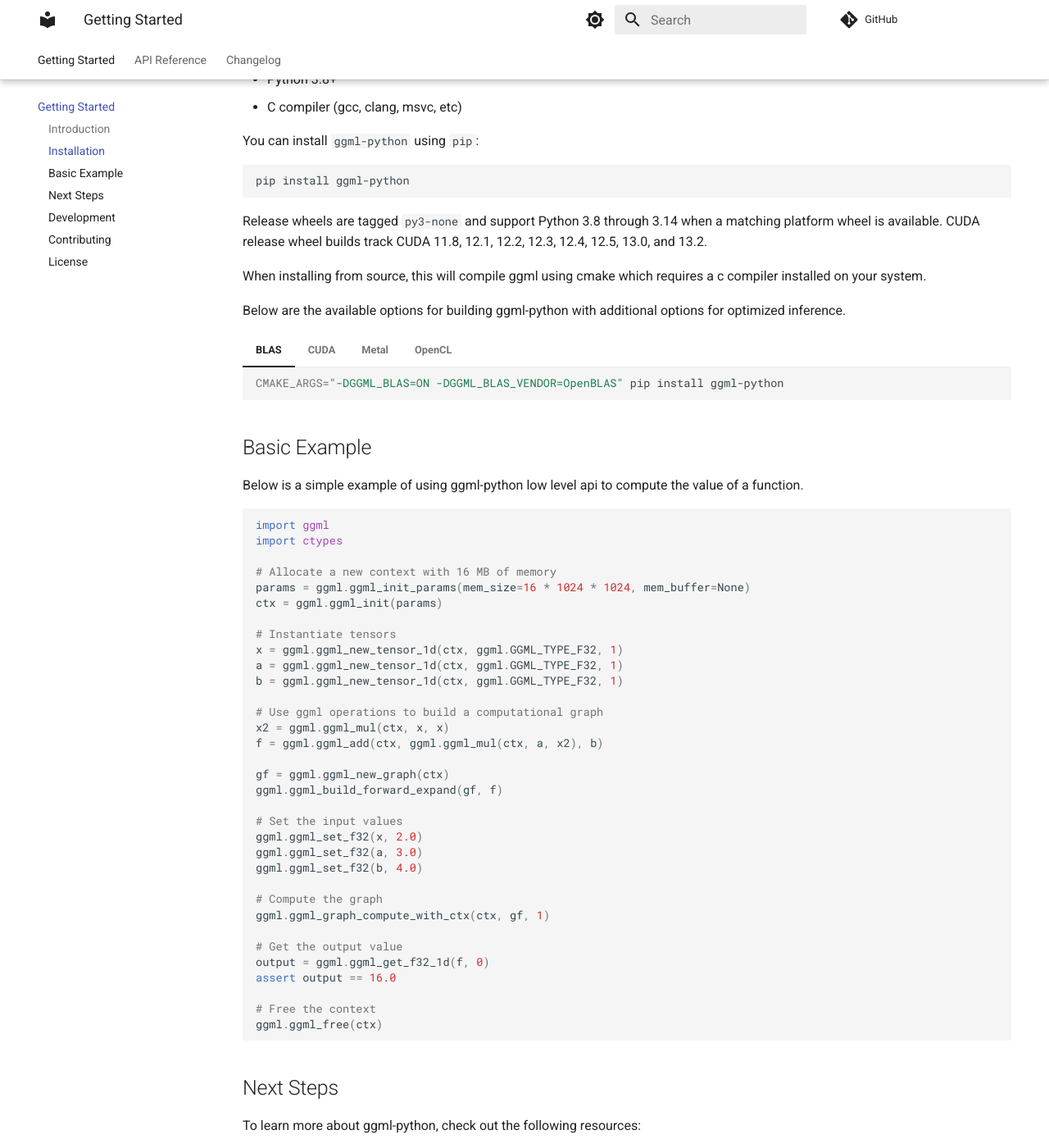
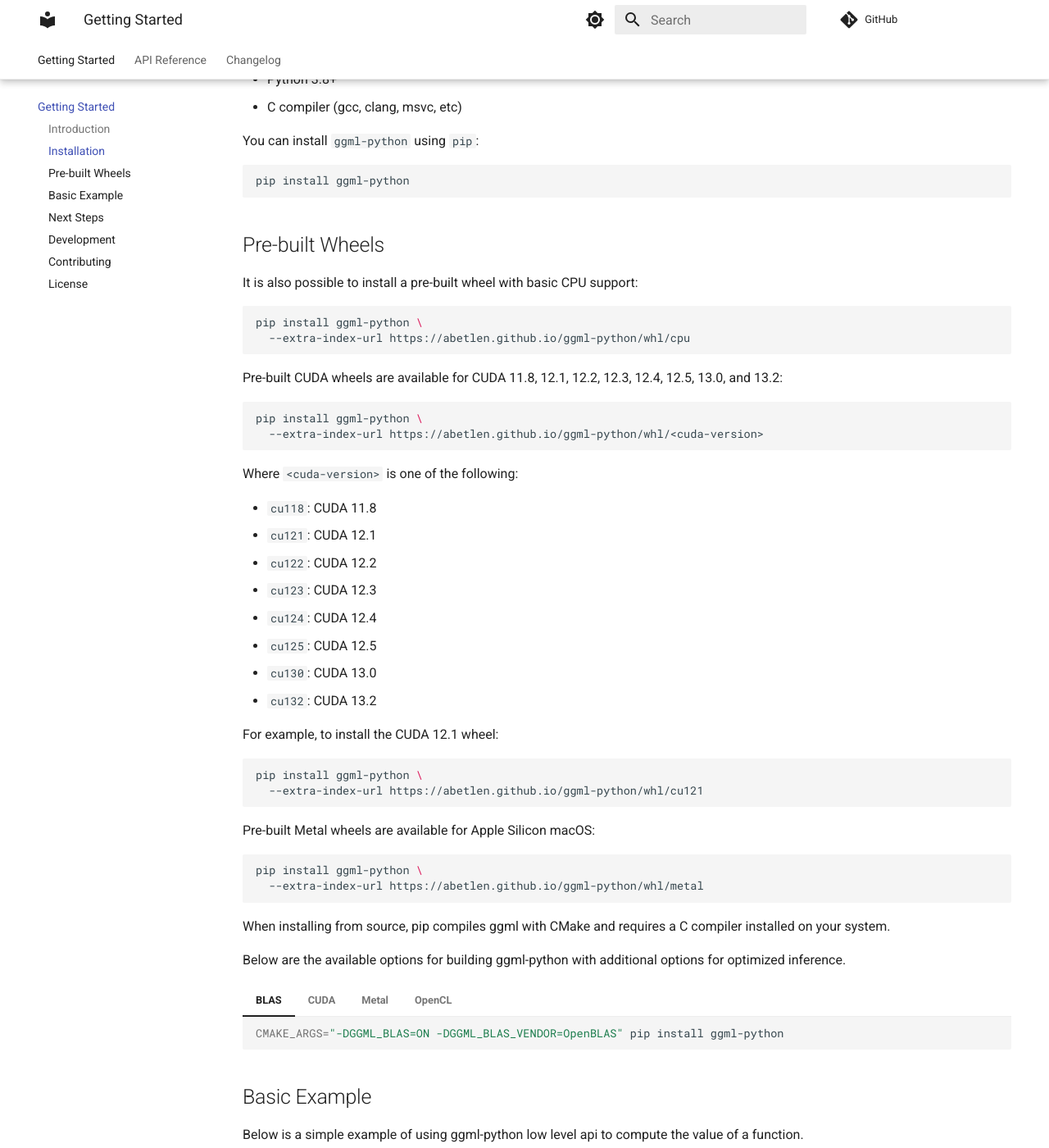
Before and after one commit to abetlen/ggml-python, an MkDocs documentation site: the page built from docs/index.md, in a window 1280 px wide and 1400 px high, scrolled down 589 px. Shown: the whole window at 82% size. Built offline with MkDocs 1.6.1 and Material for MkDocs 9.7.7, drawn with Linux system fonts in a browser that asks for light colours; comment, search, counter and statistics services are not loaded.

Commit message:
docs: list pre-built wheel indexes

````diff
--- a/docs/index.md
+++ b/docs/index.md
@@ -28,10 +28,48 @@
 pip install ggml-python
 ```
 
-Release wheels are tagged `py3-none` and support Python 3.8 through 3.14 when a matching platform wheel is available.
-CUDA release wheel builds track CUDA 11.8, 12.1, 12.2, 12.3, 12.4, 12.5, 13.0, and 13.2.
+## Pre-built Wheels
 
-When installing from source, this will compile ggml using cmake which requires a c compiler installed on your system.
+It is also possible to install a pre-built wheel with basic CPU support:
+
+```bash
+pip install ggml-python \
+  --extra-index-url https://abetlen.github.io/ggml-python/whl/cpu
+```
+
+Pre-built CUDA wheels are available for CUDA 11.8, 12.1, 12.2, 12.3, 12.4, 12.5, 13.0, and 13.2:
+
+```bash
+pip install ggml-python \
+  --extra-index-url https://abetlen.github.io/ggml-python/whl/<cuda-version>
+```
+
+Where `<cuda-version>` is one of the following:
+
+- `cu118`: CUDA 11.8
+- `cu121`: CUDA 12.1
+- `cu122`: CUDA 12.2
+- `cu123`: CUDA 12.3
+- `cu124`: CUDA 12.4
+- `cu125`: CUDA 12.5
+- `cu130`: CUDA 13.0
+- `cu132`: CUDA 13.2
+
+For example, to install the CUDA 12.1 wheel:
+
+```bash
+pip install ggml-python \
+  --extra-index-url https://abetlen.github.io/ggml-python/whl/cu121
+```
+
+Pre-built Metal wheels are available for Apple Silicon macOS:
+
+```bash
+pip install ggml-python \
+  --extra-index-url https://abetlen.github.io/ggml-python/whl/metal
+```
+
+When installing from source, pip compiles ggml with CMake and requires a C compiler installed on your system.
 
 Below are the available options for building ggml-python with additional options for optimized inference.
 
````
Also changed, not shown: README.md (+41 -3 lines).
